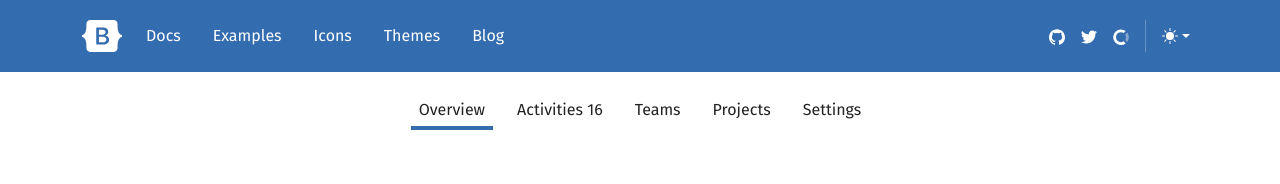
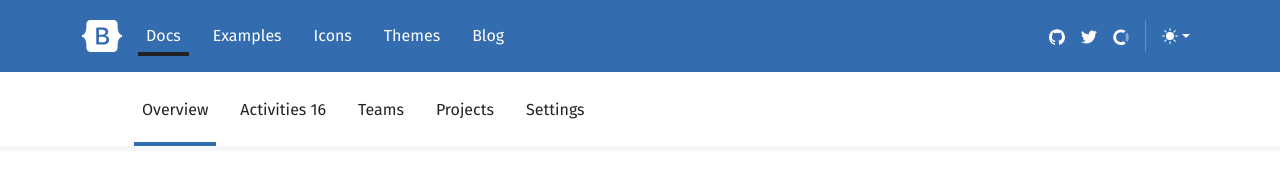
Before and after one commit to rsmile310/bs5-navbar, a plain HTML site: page index.html in a window 1280 px wide. Drawn offline with nearby package versions, Linux system fonts and the light colour scheme.

Commit message:
update border

```diff
--- a/assets/css/style.css
+++ b/assets/css/style.css
@@ -43,9 +43,7 @@ header,
 .bd-navbar-nav .nav-item > .nav-link.active::after {
   width: 100%;
 }
-.bd-navbar-nav .nav-item > .nav-link.active::after {
-  background-color: #346cb0;
-}
+
 .bd-navbar .navbar-brand:hover {
   transform: rotate(-5deg) scale(1.1);
 }
@@ -53,17 +51,17 @@ header,
   transition: 0.2s ease-in-out transform;
 }
 .dropdown-item.active,
-.dropdown-item:active {
+.dropdown-item:active,
+.sub-navbar-box .nav-item > .nav-link.active::after {
   text-decoration: none;
-  background-color: #0179a8;
+  background-color: #346cb0;
 }
 .sub-navbar-box {
   position: fixed;
-  top: 90px;
+  top: 74px;
   left: 0;
   width: 100%;
-  display: flex;
-  justify-content: center;
+  border-bottom: 5px solid #f6f7f9;
 }
 .sub-navbar-box .nav-link,
 .sub-navbar-box .nav-link.active {
@@ -80,4 +78,10 @@ header,
   .sub-navbar-box .nav-link.nav-link.active {
     color: #fff;
   }
+  .sub-navbar-box .nav-item > .nav-link.active::after {
+    background-color: #f6f7f9;
+  }
+  .sub-navbar-box {
+    border-bottom: 0;
+  }
 }
--- a/index.html
+++ b/index.html
@@ -159,37 +159,39 @@
 
             <hr class="d-lg-none text-white-50" />
             <div class="sub-navbar-box">
+              <div class="container mx-auto px-0 px-lg-2">
                 <ul
-                class="sub-navbar navbar-nav flex-row flex-wrap bd-navbar-nav"
+                  class="sub-navbar navbar-nav flex-row flex-wrap bd-navbar-nav ms-0 ms-lg-5"
                 >
                   <li class="nav-item px-2 col-6 col-lg-auto">
                     <a
-                    class="sub-nav-link nav-link py-2 px-0 px-lg-2 active"
+                      class="sub-nav-link nav-link py-4 px-0 px-lg-2 active"
                       href="#"
                       >Overview</a
                     >
                   </li>
                   <li class="nav-item px-2 col-6 col-lg-auto">
-                  <a class="sub-nav-link nav-link py-2 px-0 px-lg-2" href="#"
+                    <a class="sub-nav-link nav-link py-4 px-0 px-lg-2" href="#"
                       >Activities 16</a
                     >
                   </li>
                   <li class="nav-item px-2 col-6 col-lg-auto">
-                  <a class="sub-nav-link nav-link py-2 px-0 px-lg-2" href="#"
+                    <a class="sub-nav-link nav-link py-4 px-0 px-lg-2" href="#"
                       >Teams</a
                     >
                   </li>
                   <li class="nav-item px-2 col-6 col-lg-auto">
-                  <a class="sub-nav-link nav-link py-2 px-0 px-lg-2" href="#"
+                    <a class="sub-nav-link nav-link py-4 px-0 px-lg-2" href="#"
                       >Projects</a
                     >
                   </li>
                   <li class="nav-item px-2 col-6 col-lg-auto">
-                  <a class="sub-nav-link nav-link py-2 px-0 px-lg-2" href="#"
+                    <a class="sub-nav-link nav-link py-4 px-0 px-lg-2" href="#"
                       >Settings</a
                     >
                   </li>
                 </ul>
+              </div>
             </div>
 
             <hr class="d-lg-none text-white-50" />
```
Lines whose indentation alone changed are shown as unchanged.
